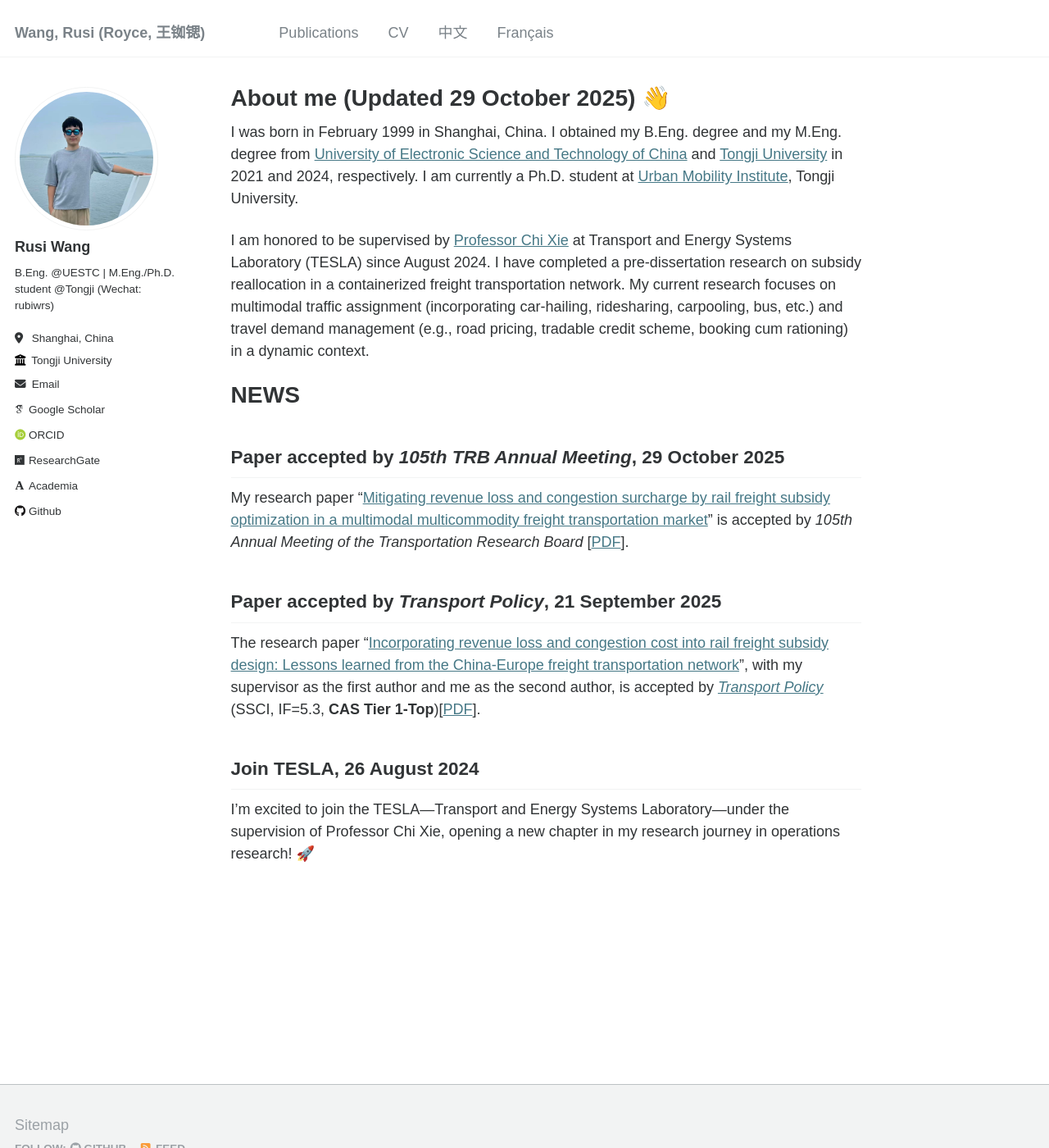
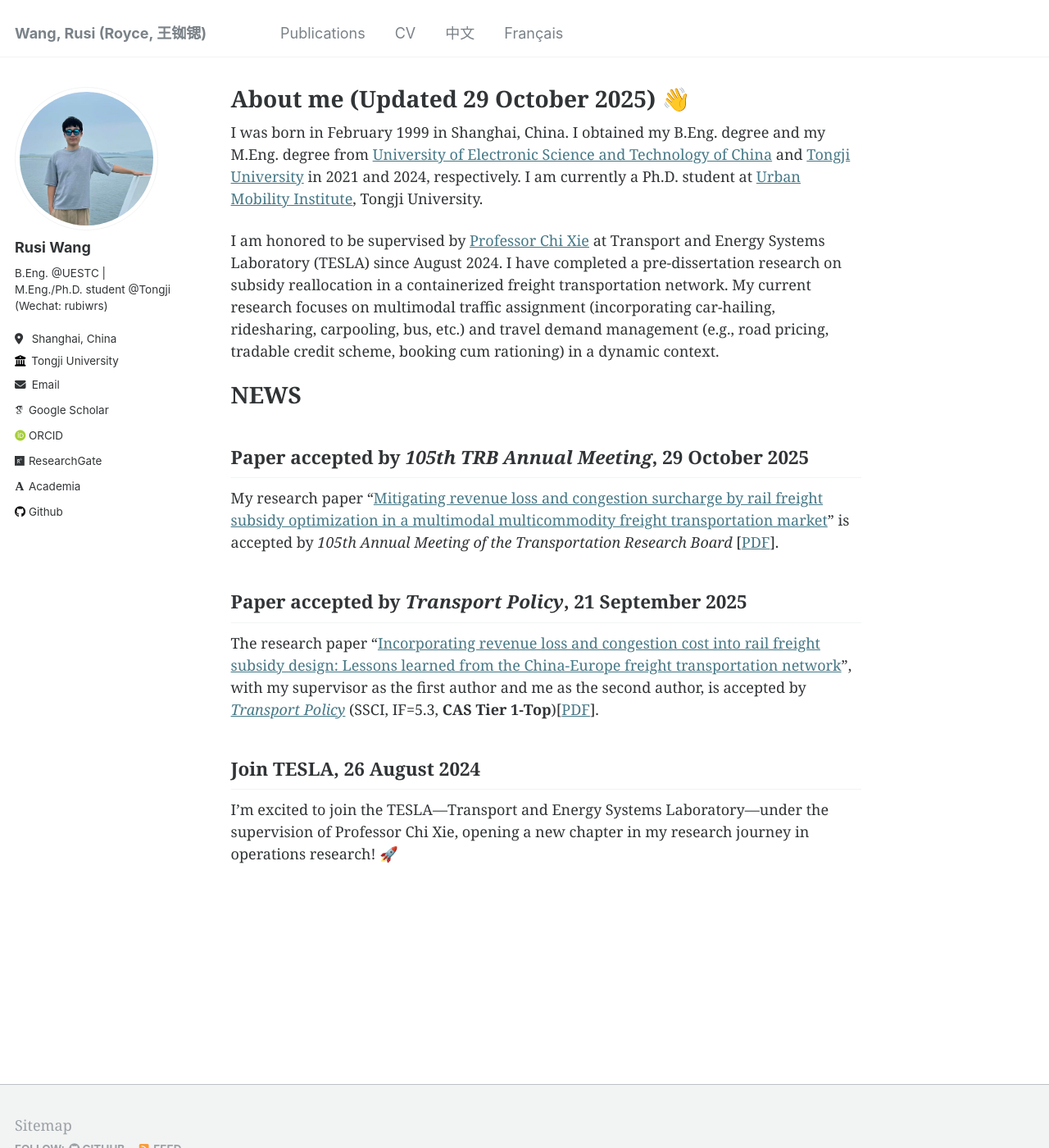
Before and after one commit to RusiWang99/RusiWang99.github.io, a Jekyll site: the page built from _pages/about.md, in a window 1280 px wide and 1400 px high. Shown: the whole window at 82% size. Built offline with Jekyll 4.4.1, drawn with Linux system fonts in a browser that asks for light colours; some web fonts are replaced.

Commit message:
Update _variables.scss

```diff
--- a/_sass/_variables.scss
+++ b/_sass/_variables.scss
@@ -13,8 +13,8 @@ $paragraph-indent           : false; // true, false (default)
 $indent-var                 : 1.3em;
 
 /* system typefaces */
-$serif                      : Georgia, Times, serif;
-$sans-serif                 : Arial, Helvetica, sans-serif;
+$serif                      : Cambria, "Times New Roman", Times, serif;
+$sans-serif                 : -apple-system, ".SFNSText-Regular", "San Francisco", "Roboto", "Segoe UI", "Helvetica Neue", "Lucida Grande", Arial, sans-serif;
 $monospace                  : Monaco, Consolas, "Lucida Console", monospace;
 
 /* sans serif typefaces */
@@ -28,8 +28,8 @@ $bodoni                     : "Bodoni MT", serif;
 $calisto                    : "Calisto MT", serif;
 $garamond                   : Garamond, serif;
 
-$global-font-family         : $sans-serif;
-$header-font-family         : $sans-serif;
+$global-font-family         : $serif;
+$header-font-family         : $serif;
 $caption-font-family        : $serif;
 
 /* type scale */
```
